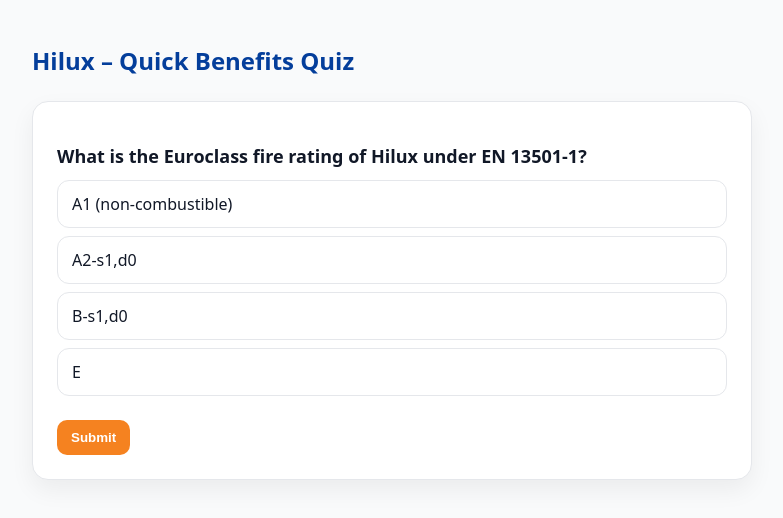
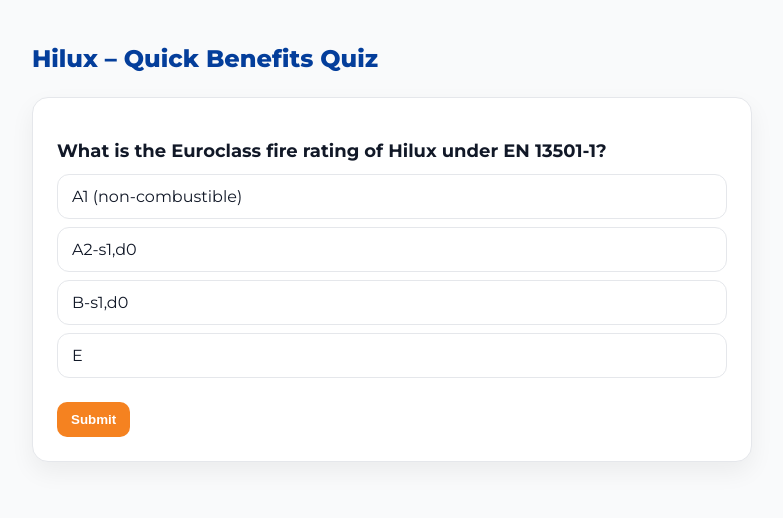
Before and after one commit to narliluke/hilux-quiz, a plain HTML site: page index.html in a window 1280 px wide. Shown: the whole page, without its empty margins (248-1031 px from the left). Drawn offline with Linux system fonts and the light colour scheme.

Commit message:
Update index.html

```diff
--- a/index.html
+++ b/index.html
@@ -4,9 +4,10 @@
   <meta charset="UTF-8" />
   <meta name="viewport" content="width=device-width, initial-scale=1.0" />
   <title>Hilux Quiz</title>
+  <link href="https://fonts.googleapis.com/css2?family=Montserrat:wght@400;600;700;800&display=swap" rel="stylesheet">
   <style>
     body {
-      font-family: system-ui, -apple-system, Segoe UI, Roboto, Helvetica, Arial;
+      font-family: "Montserrat", system-ui, -apple-system, Segoe UI, Roboto, Helvetica, Arial;
       background: #f9fafb;
       margin: 0;
       padding: 24px;
```
